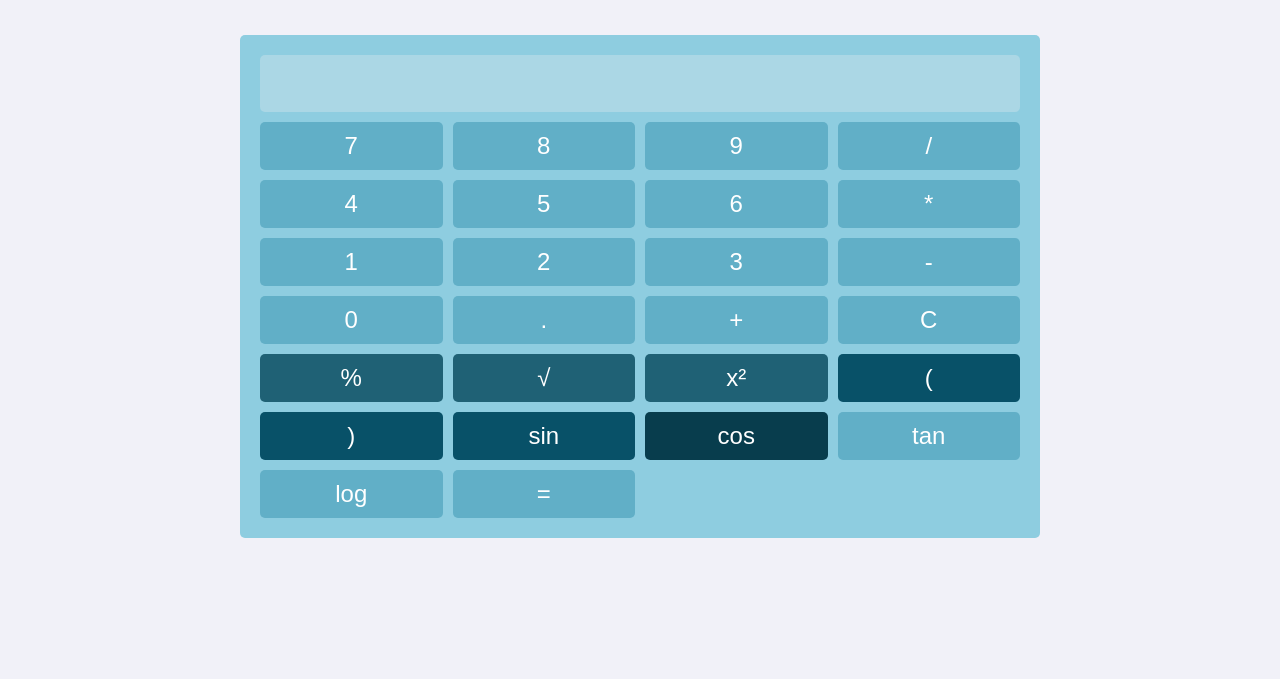
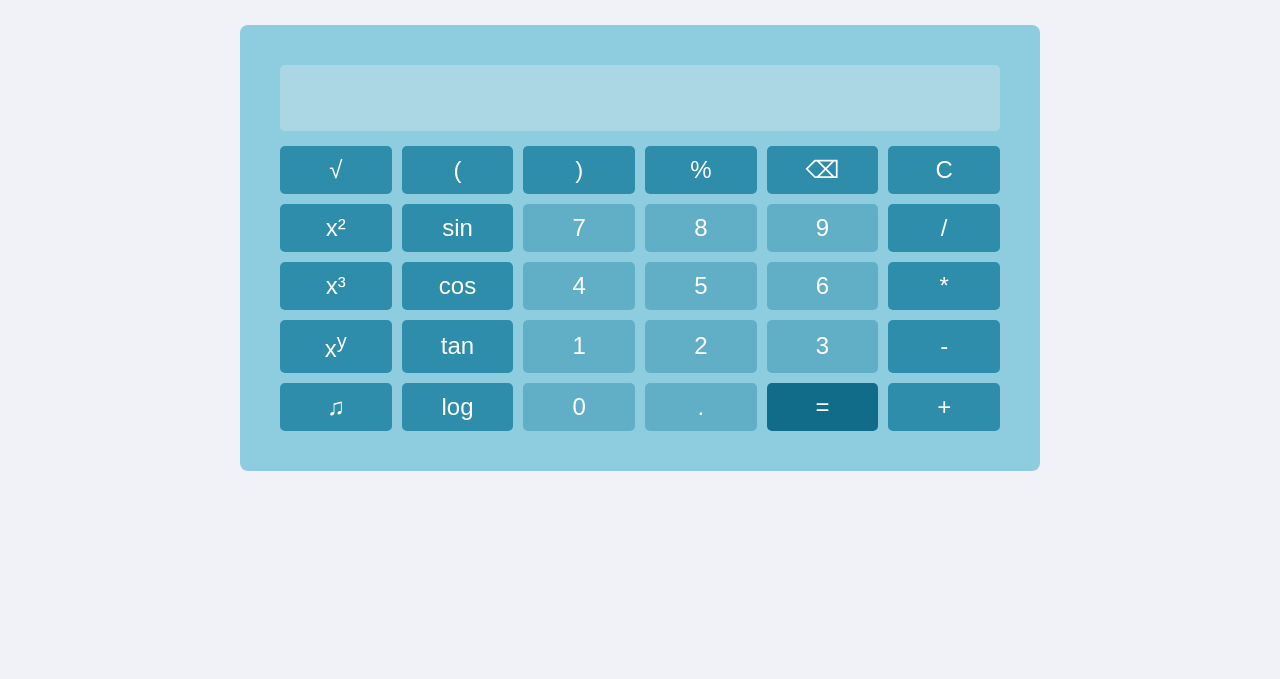
Before and after one commit to Candex22/calculadora_evaluacion, a plain HTML site: page index.html in a window 1280 px wide. Shown: the part 121-800 px from the top of the page. Drawn offline with Linux system fonts and the light colour scheme.

Commit message:
math functions + styles

```diff
--- a/index.html
+++ b/index.html
@@ -11,7 +11,7 @@
 
 <body class="light-mode">
     <button class="theme-toggle" id="themeToggle">
-        <i class="fas fa-sun"></i>
+        <i class="fas fa-moon"></i>
     </button>
     <div class="container">
         <h1>Calculadora básica</h1>
@@ -20,32 +20,42 @@
                 <input type="text" id="result" disabled>
             </div>
             <div class="buttons">
+                <button onclick="calculate('Math.sqrt(')">√</button>
+                <button onclick="calculate('(')">(</button>
+                <button onclick="calculate(')')">)</button>
+                <button onclick="calculate('%')">%</button>
+                <button onclick="deleteLast()">⌫</button>
+                <button onclick="calculate('clear')">C</button>
+
+                <button onclick="calculate('**2')">x²</button>
+                <button onclick="calculate('Math.sin(')">sin</button>
                 <button onclick="calculate('7')">7</button>
                 <button onclick="calculate('8')">8</button>
                 <button onclick="calculate('9')">9</button>
                 <button onclick="calculate('/')">/</button>
+
+                <button onclick="calculate('**3')">x³</button>
+                <button onclick="calculate('Math.cos(')">cos</button>
                 <button onclick="calculate('4')">4</button>
                 <button onclick="calculate('5')">5</button>
                 <button onclick="calculate('6')">6</button>
                 <button onclick="calculate('*')">*</button>
+
+                <button onclick="calculate('**')">x<sup>y</sup></button>
+                <button onclick="calculate('Math.tan(')">tan</button>
                 <button onclick="calculate('1')">1</button>
                 <button onclick="calculate('2')">2</button>
                 <button onclick="calculate('3')">3</button>
                 <button onclick="calculate('-')">-</button>
+
+                <button onclick="music('')">♫</button>
+                <button onclick="calculate('Math.log(')">log</button>
                 <button onclick="calculate('0')">0</button>
                 <button onclick="calculate('.')">.</button>
+                <button onclick="calculate('calculate')">=</button>
                 <button onclick="calculate('+')">+</button>
-                <button onclick="calculate('clear')">C</button>
-                <button onclick="calculate('%')">%</button>
-                <button onclick="calculate('Math.sqrt(')">√</button>
-                <button onclick="calculate('**2')">x²</button>
-                <button onclick="calculate('(')">(</button>
-                <button onclick="calculate(')')">)</button>
-                <button onclick="calculate('Math.sin(')">sin</button>
-                <button onclick="calculate('Math.cos(')">cos</button>
-                <button onclick="calculate('Math.tan(')">tan</button>
-                <button onclick="calculate('Math.log(')">log</button>
-                <button onclick="calculate('calculate')">=</button>
+
+
             </div>
         </div>
     </div>
--- a/script.js
+++ b/script.js
@@ -33,27 +33,22 @@ function calculate(value) {
         }
     } else if (value === 'Math.sqrt(') {
         result.value += value; // Añade 'Math.sqrt(' al valor del input
-    }
-    else if (value === '**2') {
+    } else if (value === '**' || value === '**2' || value === '**3') {
         try {
-            result.value = eval(result.value + "**2"); // Evalúa el valor actual elevado a la potencia de 2
+            result.value += value; // Evalúa el valor actual elevado a la potencia de 2
         } catch (error) {
             result.value = 'Error'; // Maneja cualquier error en la evaluación
         }
-    }
-    else if (value === 'Math.sin(' || value === 'Math.cos(' || value === 'Math.tan(' || value === 'Math.log(') {
+    } else if (value === 'Math.sin(' || value === 'Math.cos(' || value === 'Math.tan(' || value === 'Math.log(') {
         result.value += value; // Añade la función trigonométrica seleccionada al input
-    }
-    else if (value === '%') {
-        try {
-            result.value = eval(result.value + "/100"); // Calcula el porcentaje dividiendo por 100
-        } catch (error) {
-            result.value = 'Error'; // Maneja cualquier error en la evaluación
-        }
-    }else if (value === '(' || value === ')'){
+    } else if (value === '(' || value === ')') {
         result.value += value; // Añade parentesis seleccionado al input
     }
     else {
         result.value += value; // Añade el valor del botón al input
     }
 }
+
+function deleteLast() {
+    result.value = result.value.slice(0, -1);
+}
--- a/style.css
+++ b/style.css
@@ -10,11 +10,10 @@
     --bg-primary: var(--bg-light);
     --bg-secondary: #8ecde0;
     --bg-tertiary: #61afc7;
-    --bg-especial: #083d4d;
-    --bg-especialuno: #1f6175;
-    --bg-tri: #085168;
+    --bg-especial: #106c88;
+    --bg-especialuno: #2d8daa;
     --text-primary: var(--text-dark);
-    --shadow-color: rgba(0, 0, 0, 0.1);
+    --shadow-color: rgba(36, 105, 194, 0.644);
     --border-color: rgba(0, 0, 0, 0.2);
     --glow-color: rgba(11, 92, 223, 0.3);
 }
@@ -22,10 +21,9 @@
 .dark-mode {
     --bg-primary: var(--bg-dark);
     --bg-secondary: rgba(20, 20, 40, 0.7);
-    --bg-tertiary: rgba(10, 10, 25, 0.6);
+    --bg-tertiary: rgba(40, 40, 116, 0.6);
     --bg-especial: rgba(36, 36, 94, 0.6);
-    --bg-especialuno: rgba(25, 25, 82, 0.6);
-    --bg-tri: rgba(28, 28, 82, 0.6);
+    --bg-especialuno: rgba(18, 18, 65, 0.733);
     --text-primary: var(--text-light);
     --shadow-color: rgba(157, 78, 221, 0.3);
     --border-color: rgba(157, 78, 221, 0.3);
@@ -57,19 +55,19 @@ h1 {
 }
 
 .calculator {
-    margin-top: 50px;
+    margin-top: 5%;
     background-color: var(--bg-secondary);
-    border-radius: 5px;
-    padding: 20px;
+    border-radius: 0.5rem;
+    padding: 5%;
 }
 
 .display {
-    margin-bottom: 10px;
+    margin-bottom: 2%;
 }
 
 .display input {
     width: 100%;
-    padding: 10px;
+    padding: 2%;
     font-size: 2em;
     text-align: right;
     border: none;
@@ -78,7 +76,7 @@ h1 {
 
 .buttons {
     display: grid;
-    grid-template-columns: repeat(4, 1fr);
+    grid-template-columns: repeat(6, 1fr);
     grid-gap: 10px;
 }
 
@@ -100,23 +98,56 @@ button:hover {
 }
 
 button:active {
-    transform: translateY(2px); /* Añade efecto al presionar */
+    transform: translateY(2px);
+    /* Añade efecto al presionar */
 }
 
-button:nth-child(23) {
-    background-color: var(--bg-especial); /* Cambia el color del botón del igual */
-    color: #fff;
+button:nth-child(1),
+button:nth-child(2),
+button:nth-child(3),
+button:nth-child(4),
+button:nth-child(5),
+button:nth-child(6),
+button:nth-child(7),
+button:nth-child(8),
+button:nth-child(12),
+button:nth-child(13),
+button:nth-child(14),
+button:nth-child(18),
+button:nth-child(19),
+button:nth-child(20),
+button:nth-child(24),
+button:nth-child(25),
+button:nth-child(26),
+button:nth-child(30) {
+    background-color: var(--bg-especialuno);
 }
 
-button:nth-child(17),button:nth-child(18),
-button:nth-child(19) {
-    background-color: var(--bg-especialuno); /* Cambia el color de los botones de porcetanje, raíz y potencia */
-    color: #fff;
+button:nth-child(29){
+    background-color: var(--bg-especial);
 }
 
-button:nth-child(20),
-button:nth-child(21),
-button:nth-child(22) {
-    background-color: var(--bg-tri); /* Cambia el color de los botones de seno, coseno y tangente */
-    color: #fff;
+button:nth-child(1):hover,
+button:nth-child(2):hover,
+button:nth-child(3):hover,
+button:nth-child(4):hover,
+button:nth-child(5):hover,
+button:nth-child(6):hover,
+button:nth-child(7):hover,
+button:nth-child(8):hover,
+button:nth-child(12):hover,
+button:nth-child(13):hover,
+button:nth-child(14):hover,
+button:nth-child(18):hover,
+button:nth-child(19):hover,
+button:nth-child(20):hover,
+button:nth-child(24):hover,
+button:nth-child(25):hover,
+button:nth-child(26):hover,
+button:nth-child(30):hover {
+    background-color: var(--glow-color);
 }
+
+button:nth-child(29):hover{
+    background-color: var(--border-color);
+}
```
